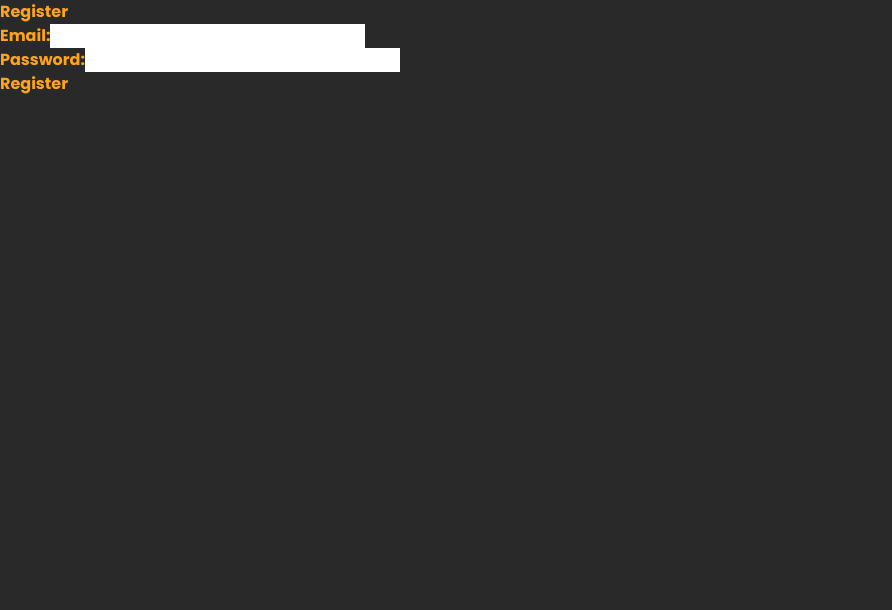
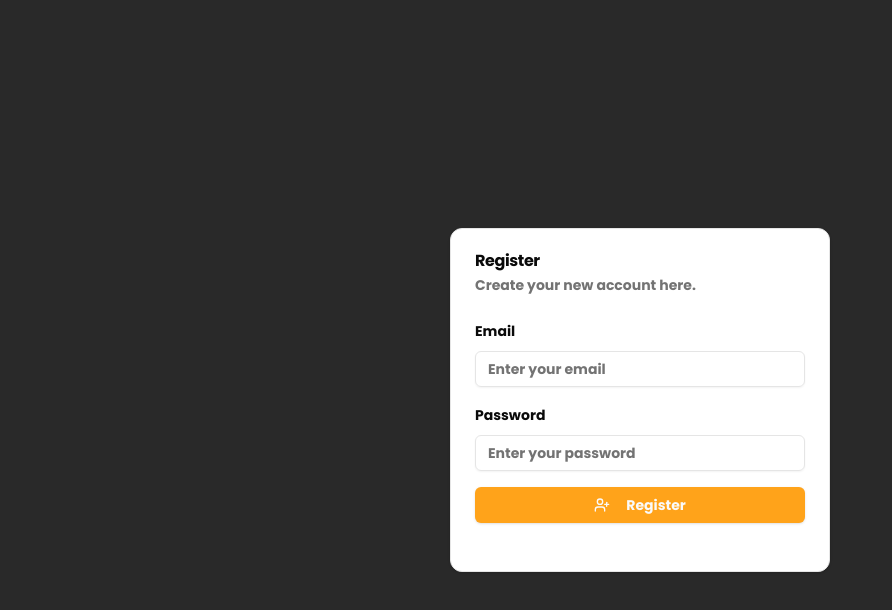
Before and after one commit to FullStackSimonIO/passhub, a Next.js app: page /register in a window 1280 px wide. Shown: the top 610 px of the page, without its empty margins (0-892 px from the left). Built offline with nearby package versions, Linux system fonts and the light colour scheme; no server answers.

Commit message:
reworked register component

```diff
--- a/app/(auth)/register/page.tsx
+++ b/app/(auth)/register/page.tsx
@@ -1,82 +1,12 @@
-"use client";
+import { RegisterCard } from "@/components/RegisterCard";
+import React from "react";
 
-import { useState } from "react";
-import { registerUser } from "@/lib/api";
-import { generateMasterKey, generateMasterPasswordHash } from "@/lib/crypto";
-
-export default function RegisterPage() {
-  const [email, setEmail] = useState("");
-  const [password, setPassword] = useState("");
-  const [message, setMessage] = useState<string | null>(null);
-  const [loading, setLoading] = useState(false);
-
-  const handleSubmit = async (e: React.FormEvent) => {
-    e.preventDefault();
-    setLoading(true);
-    setMessage(null);
-
-    try {
-      // Schritt 1: Master Key generieren
-      const masterKey = await generateMasterKey(email, password);
-      console.log("Master Key:", masterKey);
-
-      // Schritt 2: Master Password Hash generieren
-      const masterPasswordHash = await generateMasterPasswordHash(
-        masterKey,
-        password
-      );
-      console.log("Master Password Hash:", masterPasswordHash);
-
-      // Schritt 3: API-Payload erstellen
-      const payload = {
-        email, // Die E-Mail-Adresse des Nutzers
-        password_hash: masterPasswordHash, // Der berechnete Hash
-      };
-      console.log("API Payload:", payload);
-
-      // Schritt 4: API-Aufruf zur Registrierung
-      const response = await registerUser(payload);
-      console.log("API Response:", response);
-
-      setMessage(`User registered successfully! Token: ${response.token}`);
-    } catch (error: unknown) {
-      if (error instanceof Error) {
-        setMessage(`Error: ${error.message}`);
-      } else {
-        setMessage("An unknown error occurred.");
-      }
-    } finally {
-      setLoading(false);
-    }
-  };
-
+const page = () => {
   return (
     <div>
-      <h1>Register</h1>
-      <form onSubmit={handleSubmit}>
-        <div>
-          <label>Email:</label>
-          <input
-            type="email"
-            value={email}
-            onChange={(e) => setEmail(e.target.value)}
-            required
-          />
-        </div>
-        <div>
-          <label>Password:</label>
-          <input
-            type="password"
-            value={password}
-            onChange={(e) => setPassword(e.target.value)}
-            required
-          />
-        </div>
-        <button type="submit" disabled={loading}>
-          {loading ? "Registering..." : "Register"}
-        </button>
-      </form>
-      {message && <p>{message}</p>}
+      <RegisterCard />
     </div>
   );
-}
+};
+
+export default page;
--- a/components/RegisterCard.tsx
+++ b/components/RegisterCard.tsx
@@ -1,22 +1,121 @@
-import { Card, CardContent, CardHeader, CardTitle } from "@/components/ui/card";
-import React from "react";
-import { RegisterForm } from "./RegisterForm";
+"use client";
 
-const RegisterCard = () => {
+import { useState } from "react";
+import { registerUser } from "@/lib/api";
+import { generateMasterKey, generateMasterPasswordHash } from "@/lib/crypto";
+import { BellRing, UserPlus } from "lucide-react";
+
+import { cn } from "@/lib/utils";
+import { Button } from "@/components/ui/button";
+import {
+  Card,
+  CardContent,
+  CardDescription,
+  CardFooter,
+  CardHeader,
+  CardTitle,
+} from "@/components/ui/card";
+import { Input } from "@/components/ui/input";
+import { Label } from "@/components/ui/label";
+import { Alert, AlertDescription, AlertTitle } from "@/components/ui/alert";
+
+type CardProps = React.ComponentProps<typeof Card>;
+
+export function RegisterCard({ className, ...props }: CardProps) {
+  const [email, setEmail] = useState("");
+  const [password, setPassword] = useState("");
+  const [message, setMessage] = useState<string | null>(null);
+  const [loading, setLoading] = useState(false);
+
+  const handleSubmit = async (e: React.FormEvent) => {
+    e.preventDefault();
+    setLoading(true);
+    setMessage(null);
+
+    try {
+      const masterKey = await generateMasterKey(email, password);
+      const masterPasswordHash = await generateMasterPasswordHash(
+        masterKey,
+        password
+      );
+
+      const payload = {
+        email,
+        password_hash: masterPasswordHash,
+      };
+
+      const response = await registerUser(payload);
+      setMessage(`User registered successfully! Token: ${response.token}`);
+    } catch (error: unknown) {
+      if (error instanceof Error) {
+        setMessage(`Error: ${error.message}`);
+      } else {
+        setMessage("An unknown error occurred.");
+      }
+    } finally {
+      setLoading(false);
+    }
+  };
+
   return (
-    <div>
-      <Card className="flex-col px-8">
+    <section className="flex justify-center items-center h-screen">
+      <Card className={cn("w-[380px]", className)} {...props}>
         <CardHeader>
-          <CardTitle className=" flex items-center justify-center text-foreground">
-            Register:
-          </CardTitle>
+          <CardTitle>Register</CardTitle>
+          <CardDescription>Create your new account here.</CardDescription>
         </CardHeader>
         <CardContent>
-          <RegisterForm />
+          <form onSubmit={handleSubmit} className="space-y-4">
+            <div className="space-y-2">
+              <Label htmlFor="email">Email</Label>
+              <Input
+                id="email"
+                type="email"
+                placeholder="Enter your email"
+                value={email}
+                onChange={(e) => setEmail(e.target.value)}
+                required
+              />
+            </div>
+            <div className="space-y-2">
+              <Label htmlFor="password">Password</Label>
+              <Input
+                id="password"
+                type="password"
+                placeholder="Enter your password"
+                value={password}
+                onChange={(e) => setPassword(e.target.value)}
+                required
+              />
+            </div>
+            <Button className="w-full" type="submit" disabled={loading}>
+              {loading ? (
+                <>
+                  <BellRing className="mr-2 h-4 w-4 animate-spin" />
+                  Registering
+                </>
+              ) : (
+                <>
+                  <UserPlus className="mr-2 h-4 w-4" />
+                  Register
+                </>
+              )}
+            </Button>
+          </form>
         </CardContent>
+        <CardFooter>
+          {message && (
+            <Alert
+              variant={message.includes("Error") ? "destructive" : "default"}
+            >
+              <AlertTitle>
+                {message.includes("Error") ? "Error" : "Success"}
+              </AlertTitle>
+              <AlertDescription>{message}</AlertDescription>
+            </Alert>
+          )}
+        </CardFooter>
       </Card>
-    </div>
+    </section>
   );
-};
-
-export default RegisterCard;
+}
--- /dev/null
+++ b/components/ui/alert.tsx
@@ -0,0 +1,59 @@
+import * as React from "react"
+import { cva, type VariantProps } from "class-variance-authority"
+
+import { cn } from "@/lib/utils"
+
+const alertVariants = cva(
+  "relative w-full rounded-lg border px-4 py-3 text-sm [&>svg+div]:translate-y-[-3px] [&>svg]:absolute [&>svg]:left-4 [&>svg]:top-4 [&>svg]:text-foreground [&>svg~*]:pl-7",
+  {
+    variants: {
+      variant: {
+        default: "bg-background text-foreground",
+        destructive:
+          "border-destructive/50 text-destructive dark:border-destructive [&>svg]:text-destructive",
+      },
+    },
+    defaultVariants: {
+      variant: "default",
+    },
+  }
+)
+
+const Alert = React.forwardRef<
+  HTMLDivElement,
+  React.HTMLAttributes<HTMLDivElement> & VariantProps<typeof alertVariants>
+>(({ className, variant, ...props }, ref) => (
+  <div
+    ref={ref}
+    role="alert"
+    className={cn(alertVariants({ variant }), className)}
+    {...props}
+  />
+))
+Alert.displayName = "Alert"
+
+const AlertTitle = React.forwardRef<
+  HTMLParagraphElement,
+  React.HTMLAttributes<HTMLHeadingElement>
+>(({ className, ...props }, ref) => (
+  <h5
+    ref={ref}
+    className={cn("mb-1 font-medium leading-none tracking-tight", className)}
+    {...props}
+  />
+))
+AlertTitle.displayName = "AlertTitle"
+
+const AlertDescription = React.forwardRef<
+  HTMLParagraphElement,
+  React.HTMLAttributes<HTMLParagraphElement>
+>(({ className, ...props }, ref) => (
+  <div
+    ref={ref}
+    className={cn("text-sm [&_p]:leading-relaxed", className)}
+    {...props}
+  />
+))
+AlertDescription.displayName = "AlertDescription"
+
+export { Alert, AlertTitle, AlertDescription }
```
